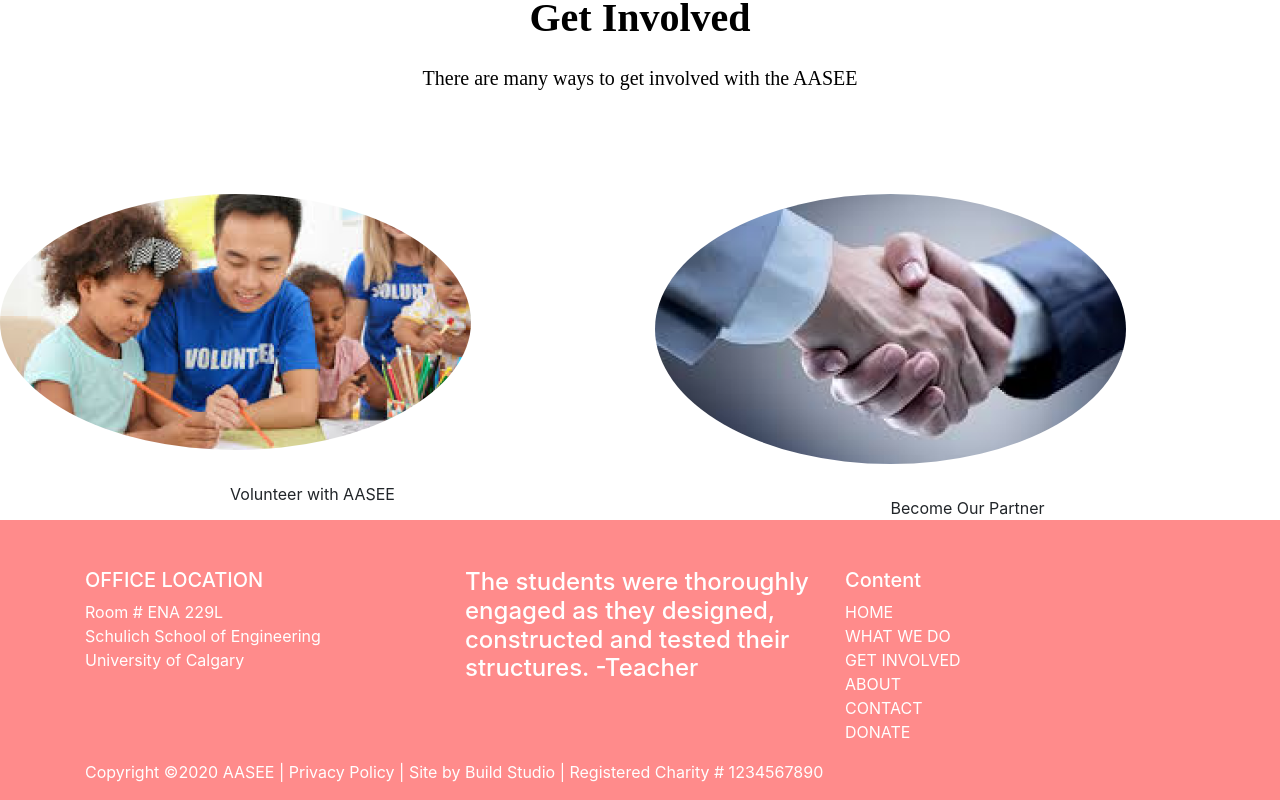
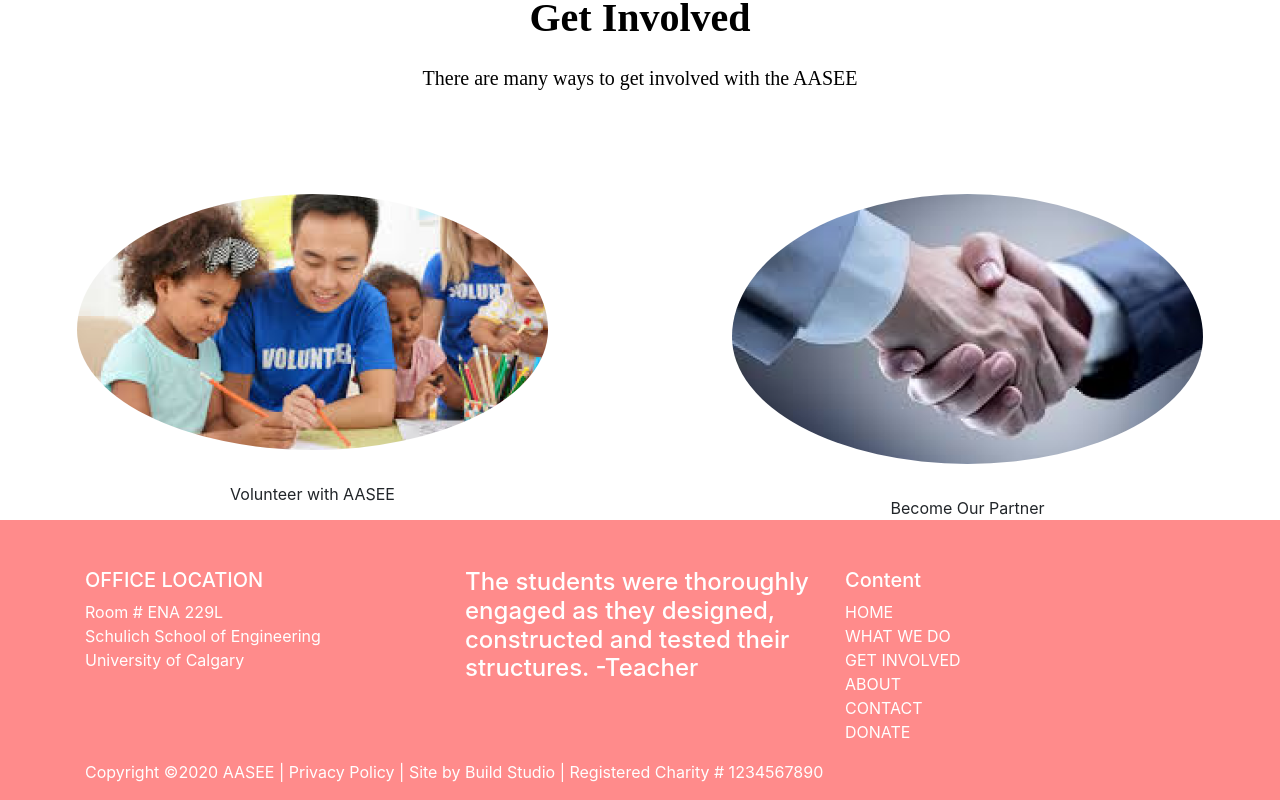
Before and after one commit to MushtabaA/AASEE-Website, a React (Create React App) app in the folder react-bootstrap/: page /get_involved in a window 1280 px wide. Shown: the part 991-1791 px from the top of the page. Built offline with nearby package versions, Linux system fonts and the light colour scheme.

Commit message:
Edited the Get Involved Page

```diff
--- a/react-bootstrap/src/components/Get_in.css
+++ b/react-bootstrap/src/components/Get_in.css
@@ -41,15 +41,3 @@ body {
 
   color: #000000;
 }
-
-image {
-  width: 471px;
-  height: auto;
-
-  display: block;
-  margin-left: auto;
-  margin-right: auto;
-
-  justify-content: center;
-  align-items: center;
-}
--- a/react-bootstrap/src/components/Get_in.jsx
+++ b/react-bootstrap/src/components/Get_in.jsx
@@ -21,11 +21,11 @@ export default class Get_in extends Component {
           <div class="col-md-6">
             <img
               src="/assets/volunteer_header.png"
-              class="mb-3 img-fluid rounded-circle"
+              class="pb-3 img-fluid rounded-circle center d-block mx-auto"
               alt="Volunteer with us"
             />
 
-            <div class="text-wrap mt-3 text-center container-sm">
+            <div class="text-wrap pt-3 text-center container-sm">
               Volunteer with AASEE
             </div>
           </div>
@@ -33,11 +33,11 @@ export default class Get_in extends Component {
           <div class="col-md-6">
             <img
               src="/assets/partner_header.png"
-              class="mb-3 img-fluid rounded-circle"
+              class="pb-3 img-fluid rounded-circle center d-block mx-auto"
               alt="Become Our Partner"
             />
 
-            <div class="text-wrap mt-3 text-center container-sm">
+            <div class="text-wrap pt-3 text-center container-sm">
               Become Our Partner
             </div>
           </div>
```
